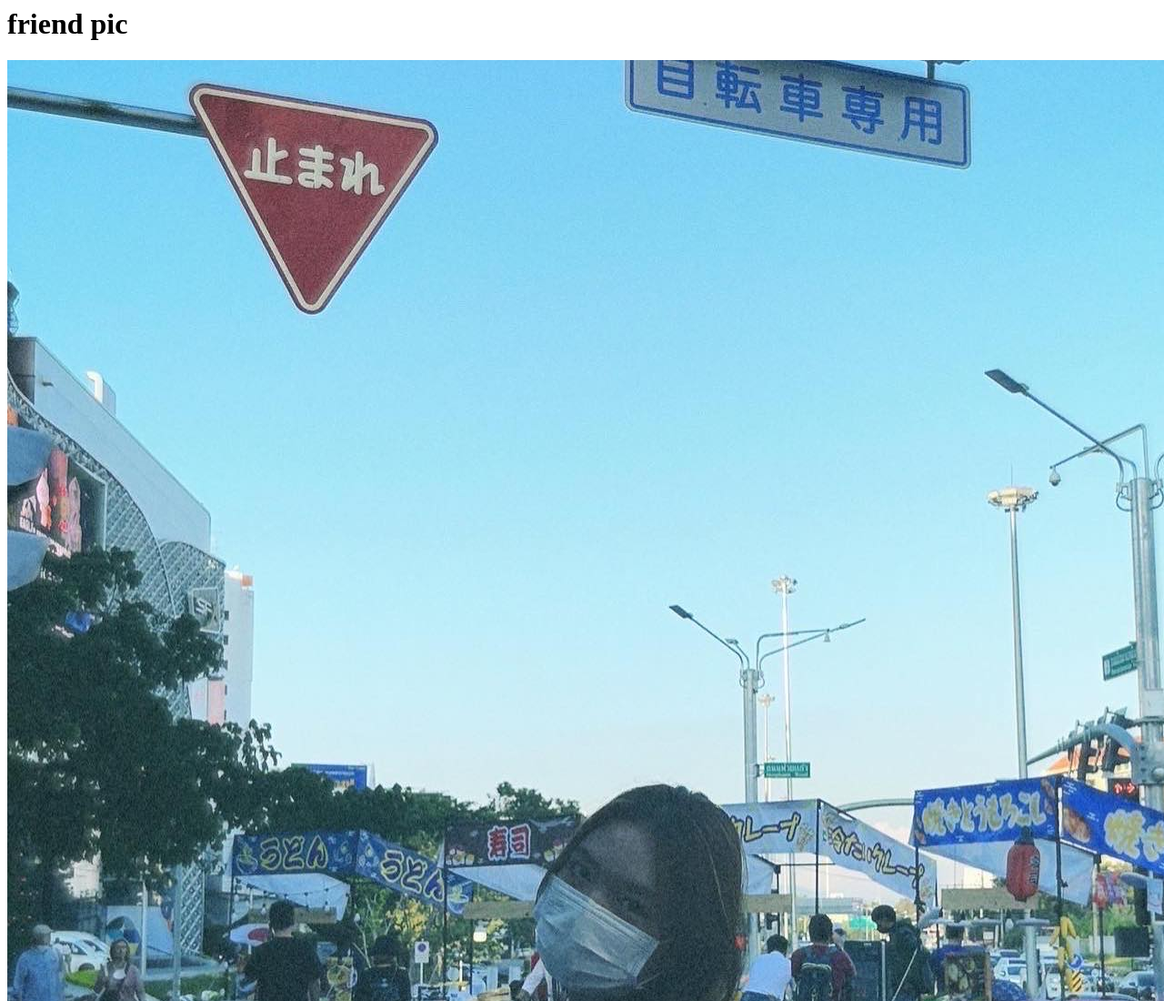
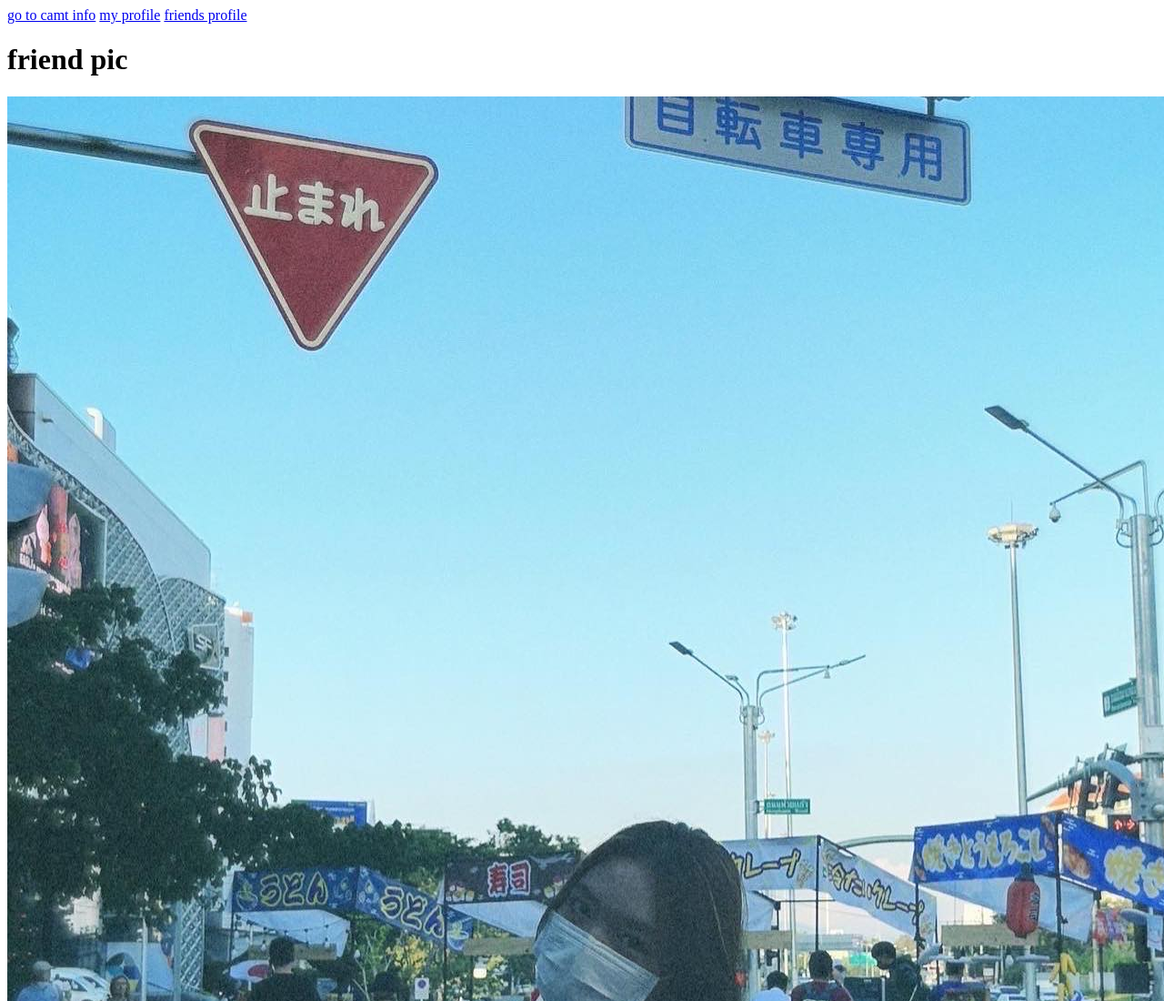
Before and after one commit to ThanapongYamkamol642115022/devopsLab03, a plain HTML site: page index.html in a window 1280 px wide. Shown: the top 1100 px of the page at 91% size. Drawn offline with Linux system fonts and the light colour scheme.

Commit message:
add link

```diff
--- a/index.html
+++ b/index.html
@@ -1,3 +1,7 @@
+<a href="camt.html">go to camt info</a>
+<a href="profile.html">my profile</a>
+<a href="profile_mm026.html">friends profile</a>
+
 <h1>friend pic</h1>
 <img src="mm026.jpg" alt="">
 
```
